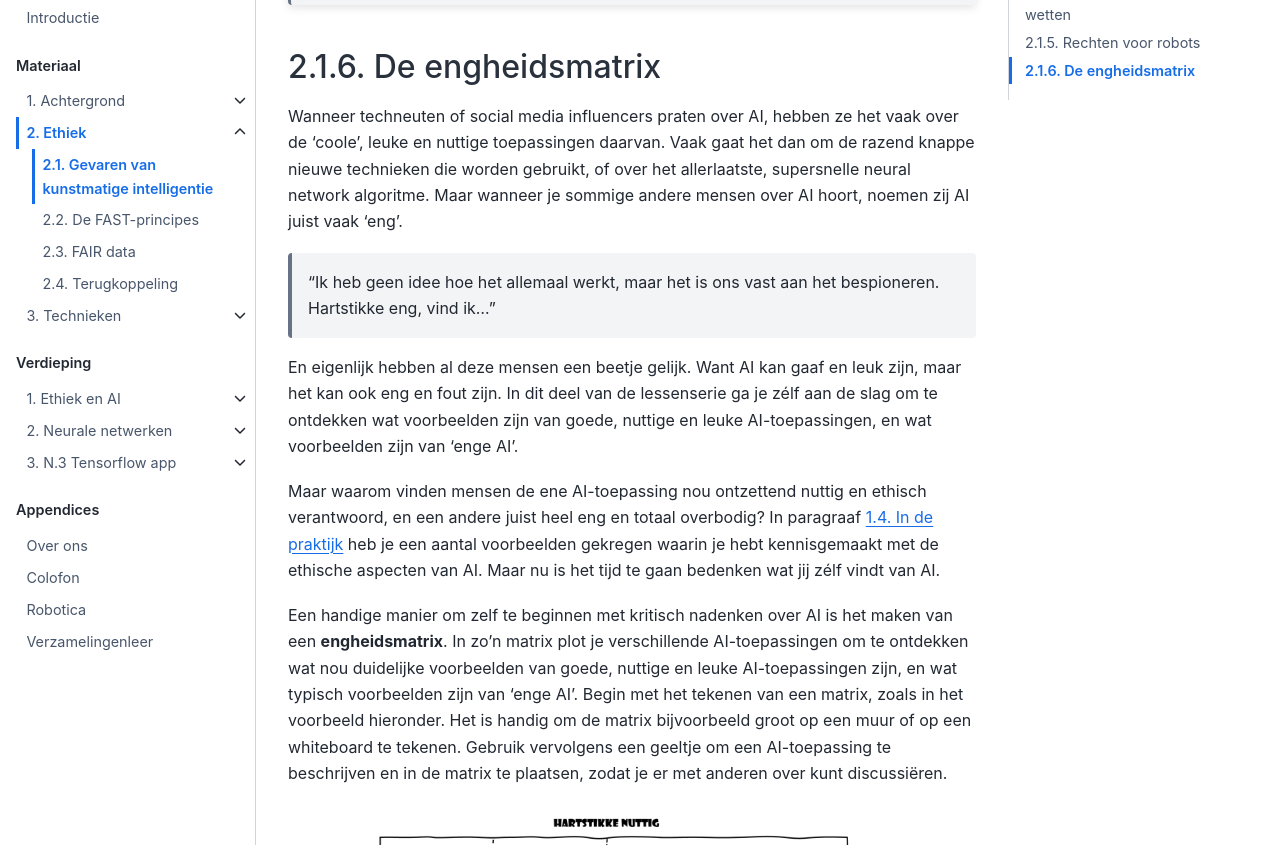
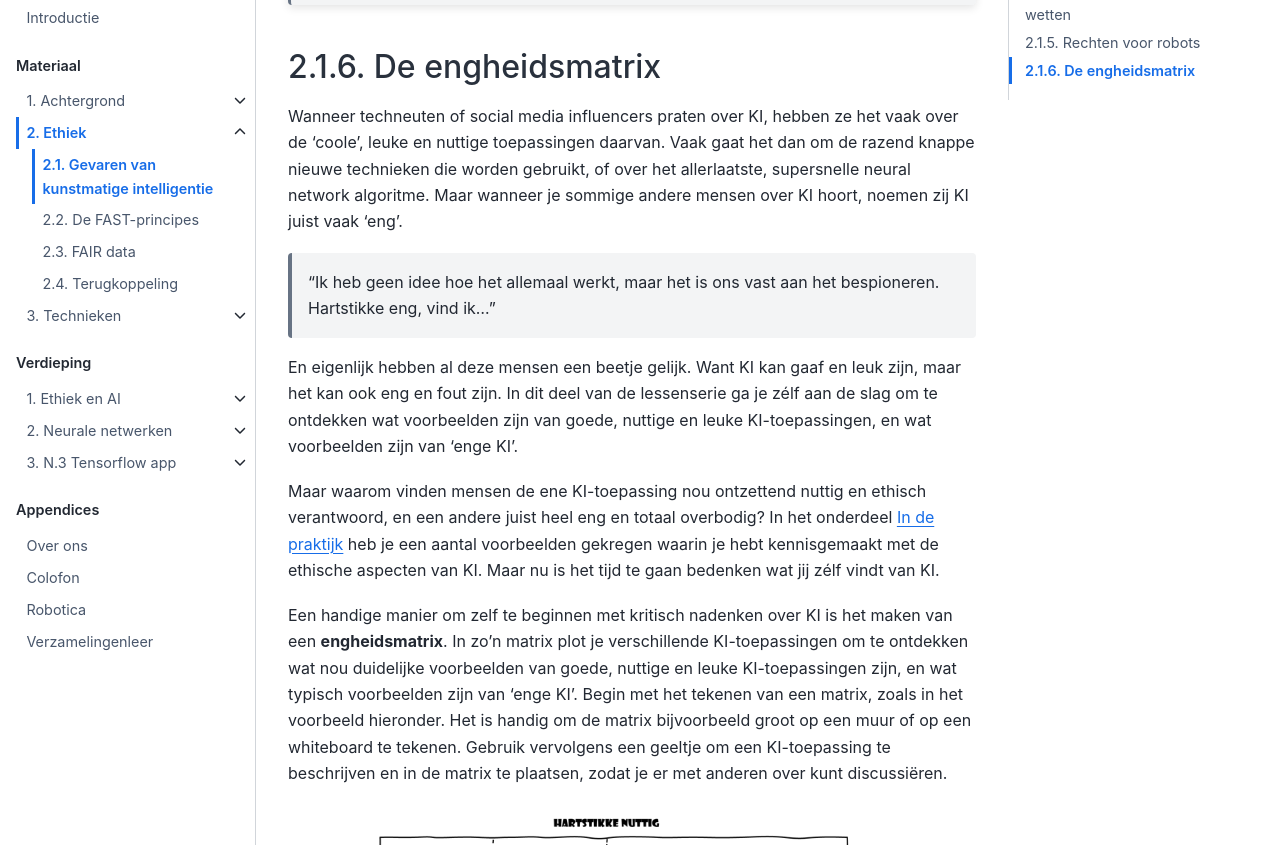
Before and after one commit to eelcodijkstra/ccbook, a Jupyter Book: the page built from ethiek/gevaren.md, in a window 1280 px wide and 1400 px high, scrolled down 4615 px. Shown: the part 154-999 px from the top of the window. Built offline with Jupyter Book 1.0.4 settings and Sphinx 7.4.7 and the Sphinx Book theme 1.1.4, drawn with Linux system fonts in a browser that asks for light colours; some of the changed text lies outside the part shown.

Commit message:
Eerste secties Ethiek verwerkt.

```diff
--- a/ethiek/gevaren.md
+++ b/ethiek/gevaren.md
@@ -1,11 +1,11 @@
 (ethiek-gevaren)=
 # Gevaren van kunstmatige intelligentie
 
-*Skynet, HAL 9000, V.I.K.I., the Matrix*, misschien ken je er zelf ook nog wel een paar: kwaadaardige kunstmatige intelligentie en robots. Het is al tijden een populair thema in sciencefictionboeken en -films. Natuurlijk zijn de situaties in deze films allemaal verzonnen, maar er zijn wetenschappers die echt vrezen dat denkende computers zich ooit tegen de mensheid zullen keren. Allereerst kun je je afvragen of computers wel intelligenter kunnen worden dan mensen, of dat computers überhaupt intelligent kunnen zijn (daarover later meer). Toch blijft het een interessant onderwerp van debat en houden mensen zich ermee bezig. Het moment dat computers slimmer worden dan de mens wordt de **technologische singulariteit** genoemd.
+*Skynet, HAL 9000, V.I.K.I., the Matrix*, misschien ken je er zelf ook nog wel een paar: kwaadaardige kunstmatige intelligentie en robots. Het is al tijden een populair thema in sciencefictionboeken en -films. Natuurlijk zijn de situaties in deze films allemaal verzonnen, maar er zijn wetenschappers die echt vrezen dat denkende computers zich ooit tegen de mensheid zullen keren. Allereerst kun je je afvragen of computers wel intelligenter kunnen worden dan mensen, of dat computers überhaupt intelligent kunnen zijn (daarover later meer). Toch blijft het een interessant onderwerp van debat en houden mensen zich ermee bezig. Het moment dat computers slimmer worden dan de mens wordt de [**technologische singulariteit**](https://en.wikipedia.org/wiki/Technological_singularity) genoemd.
 
 Is het eigenlijk wel logisch om bang te zijn voor superslimme computers? Misschien zorgen hyperintelligente computers in hun wijsheid juist wel voor vrede en harmonie. We weten het niet en misschien komen we er nooit achter.
 
-Maar ook minder intelligente vormen van AI zouden kunnen worden ingezet om de mensheid te benadelen. Wat zal een AI-robot besluiten als je deze slechts één taak geeft en wel de volgende: zorg dat er geen overbodige CO₂ wordt uitgestoten? De robot zou kunnen concluderen dat de gehele mensheid moet worden uitgeroeid.
+Maar ook minder intelligente vormen van KI zouden kunnen worden ingezet om de mensheid te benadelen. Wat zal een KI-robot besluiten als je deze slechts één taak geeft en wel de volgende: zorg dat er geen overbodige CO₂ wordt uitgestoten? De robot zou kunnen concluderen dat de gehele mensheid moet worden uitgeroeid.
 
 ## Misbruik van computers
 
@@ -15,9 +15,9 @@ Wat in elk geval wél een realistisch puntje van zorg is, is misbruik van kunstm
 
 “Computers maken geen fouten, het zijn mensen die computers programmeren die fouten maken.” Je kent deze uitspraak misschien wel, en grotendeels klopt hij ook. Computerprogramma’s doen altijd precies waarvoor ze geprogrammeerd zijn. Toch ligt dit met kunstmatige intelligentie net iets anders. Bij kunstmatige intelligentie worden de acties van de software niet van tevoren geprogrammeerd, maar komt de software tot acties die deze zichzelf aanleert. In dit leerproces kunnen ongewenste fouten optreden. Het gevaar is hier dat mensen te veel gaan vertrouwen op kunstmatige intelligentie.
 
-Een leuke anekdote gaat over een groep AI-robots op wieltjes, die moeten proberen elkaar zo min mogelijk te raken in een speelveld. De robots leren op een gegeven moment dat stilstaan de beste oplossing is. Geweldig bedacht, maar niet wat de ontwikkelaars in gedachten hadden. Een ander verrassend resultaat was de studie die [OpenAI](https://openai.com/blog/emergent-tool-use/) heeft gedaan naar AI in een "hide and seek" gamewereld. Na een tijd kwam de AI achter bugs in de software van de geprogrammeerde wereld, waardoor ze verder en hoger konden komen dan bedoeld.
+Een leuke anekdote gaat over een groep KI-robots op wieltjes, die moeten proberen elkaar zo min mogelijk te raken in een speelveld. De robots leren op een gegeven moment dat stilstaan de beste oplossing is. Geweldig bedacht, maar niet wat de ontwikkelaars in gedachten hadden. Een ander verrassend resultaat was de studie die [OpenAI](https://openai.com/blog/emergent-tool-use/) heeft gedaan naar KI in een "hide and seek" gamewereld. Na een tijd kwam de KI achter bugs in de software van de geprogrammeerde wereld, waardoor ze verder en hoger konden komen dan bedoeld.
 
-Hiernaast vind je een artikel over een dodelijk ongeval door een ‘zelfrijdende’ auto. In het artikel staat een goed voorbeeld van een foutje van kunstmatige intelligentie met een treurig gevolg. Nu gaat het in dit voorbeeld over één slachtoffer, maar wat kan er allemaal niet misgaan als de straten straks overspoeld worden met zelfrijdende auto’s? Zelfs al zou een zelfrijdende auto minder fouten maken dan een mens, dan nog rest na een dergelijk ongeluk de vervelende vraag: wie is er verantwoordelijk voor de schade bij een ongeval? Is dat de eigenaar van de kunstmatig intelligente auto? Of is dat de programmeur van de software in de auto? Of misschien de kunstmatige intelligentie zelf?
+Via [deze link](https://nos.nl/artikel/2114618-eerste-dode-door-zelfrijdende-auto.html) vind je een artikel over een dodelijk ongeval door een ‘zelfrijdende’ auto. In het artikel staat een goed voorbeeld van een foutje van kunstmatige intelligentie met een treurig gevolg. Nu gaat het in dit voorbeeld over één slachtoffer, maar wat kan er allemaal niet misgaan als de straten straks overspoeld worden met zelfrijdende auto’s? Zelfs al zou een zelfrijdende auto minder fouten maken dan een mens, dan nog rest na een dergelijk ongeluk de vervelende vraag: wie is er verantwoordelijk voor de schade bij een ongeval? Is dat de eigenaar van de kunstmatig intelligente auto? Of is dat de programmeur van de software in de auto? Of misschien de kunstmatige intelligentie zelf?
 
 [https://nos.nl/artikel/2114618-eerste-dode-door-zelfrijdende-auto.html](https://nos.nl/artikel/2114618-eerste-dode-door-zelfrijdende-auto.html)
 
@@ -43,7 +43,7 @@ Hiernaast vind je een artikel over een dodelijk ongeval door een ‘zelfrijdende
 
 We hebben net stilgestaan bij mogelijke gevaren uit de hoek van kunstmatige intelligentie. Als slimme computers echt deel gaan uitmaken van onze samenleving, zullen er dingen moeten veranderen. Er zullen nieuwe afspraken gemaakt moeten worden. Bijvoorbeeld over wie wanneer verantwoordelijk is bij een ongeluk met een robot. Of wat een slimme computer wel of niet mag doen.
 
-Er wordt hierbij vaak verwezen naar Isaac Asimov en zijn drie wetten van de robotica. Hoewel Asimov deze wetten in een sciencefictionboek (*I, Robot*) publiceerde, is er vaak serieus over nagedacht. De wetten zijn bedoeld om mensen te beschermen tegen intelligente computers. Hieronder staan ze:
+Er wordt hierbij vaak verwezen naar Isaac Asimov en zijn drie wetten van de robotica. Hoewel Asimov deze wetten in een sciencefictionboek ([*I, Robot*](https://nl.wikipedia.org/wiki/Ik,_robot)) publiceerde, is er vaak serieus over nagedacht. De wetten zijn bedoeld om mensen te beschermen tegen intelligente computers. Hieronder staan ze:
 
 :::{admonition} Wetten van Asimov
 :class: tip
@@ -124,16 +124,16 @@ Het mooie van filosofie is dat je overal over kunt en mag denken, hoe bizar iets
 
 ## De engheidsmatrix
 
-Wanneer techneuten of social media influencers praten over AI, hebben ze het vaak over de ‘coole’, leuke en nuttige toepassingen daarvan. Vaak gaat het dan om de razend knappe nieuwe technieken die worden gebruikt, of over het allerlaatste, supersnelle neural network algoritme. Maar wanneer je sommige andere mensen over AI hoort, noemen zij AI juist vaak ‘eng’.
+Wanneer techneuten of social media influencers praten over KI, hebben ze het vaak over de ‘coole’, leuke en nuttige toepassingen daarvan. Vaak gaat het dan om de razend knappe nieuwe technieken die worden gebruikt, of over het allerlaatste, supersnelle neural network algoritme. Maar wanneer je sommige andere mensen over KI hoort, noemen zij KI juist vaak ‘eng’.
 
 > “Ik heb geen idee hoe het allemaal werkt, maar het is ons vast aan het bespioneren. Hartstikke eng, vind ik…”
 >
 
-En eigenlijk hebben al deze mensen een beetje gelijk. Want AI kan gaaf en leuk zijn, maar het kan ook eng en fout zijn. In dit deel van de lessenserie ga je zélf aan de slag om te ontdekken wat voorbeelden zijn van goede, nuttige en leuke AI-toepassingen, en wat voorbeelden zijn van ‘enge AI’.
+En eigenlijk hebben al deze mensen een beetje gelijk. Want KI kan gaaf en leuk zijn, maar het kan ook eng en fout zijn. In dit deel van de lessenserie ga je zélf aan de slag om te ontdekken wat voorbeelden zijn van goede, nuttige en leuke KI-toepassingen, en wat voorbeelden zijn van ‘enge KI’.
 
-Maar waarom vinden mensen de ene AI-toepassing nou ontzettend nuttig en ethisch verantwoord, en een andere juist heel eng en totaal overbodig? In paragraaf [1.4. In de praktijk](https://www.notion.so/1-4-In-de-praktijk-86f01e9c495f456cadb11a2ff7bba1cc) heb je een aantal voorbeelden gekregen waarin je hebt kennisgemaakt met de ethische aspecten van AI. Maar nu is het tijd te gaan bedenken wat jij zélf vindt van AI.
+Maar waarom vinden mensen de ene KI-toepassing nou ontzettend nuttig en ethisch verantwoord, en een andere juist heel eng en totaal overbodig? In het onderdeel [](ki-in-de-praktijk) heb je een aantal voorbeelden gekregen waarin je hebt kennisgemaakt met de ethische aspecten van KI. Maar nu is het tijd te gaan bedenken wat jij zélf vindt van KI.
 
-Een handige manier om zelf te beginnen met kritisch nadenken over AI is het maken van een **engheidsmatrix**. In zo'n matrix plot je verschillende AI-toepassingen om te ontdekken wat nou duidelijke voorbeelden van goede, nuttige en leuke AI-toepassingen zijn, en wat typisch voorbeelden zijn van ‘enge AI’. Begin met het tekenen van een matrix, zoals in het voorbeeld hieronder. Het is handig om de matrix bijvoorbeeld groot op een muur of op een whiteboard te tekenen. Gebruik vervolgens een geeltje om een AI-toepassing te beschrijven en in de matrix te plaatsen, zodat je er met anderen over kunt discussiëren.
+Een handige manier om zelf te beginnen met kritisch nadenken over KI is het maken van een **engheidsmatrix**. In zo'n matrix plot je verschillende KI-toepassingen om te ontdekken wat nou duidelijke voorbeelden van goede, nuttige en leuke KI-toepassingen zijn, en wat typisch voorbeelden zijn van ‘enge KI’. Begin met het tekenen van een matrix, zoals in het voorbeeld hieronder. Het is handig om de matrix bijvoorbeeld groot op een muur of op een whiteboard te tekenen. Gebruik vervolgens een geeltje om een KI-toepassing te beschrijven en in de matrix te plaatsen, zodat je er met anderen over kunt discussiëren.
 
 :::{figure} figs/ethiek-engheidsmatrix2.png
 :width: 600
@@ -143,11 +143,11 @@ De engheidsmatrix
 
 :::{admonition} 🛠 Groepsopdracht
 
-1. Probeer eens de AI-toepassing [Quick, Draw!](https://quickdraw.withgoogle.com/) van Google in de matrix te plaatsen: dat is echt nog niet zo gemakkelijk. Hoe gaat Google met je gegevens om? Ga jij de Privacy Policy van Google doorspitten voordat je iets tekent? En hoe zit het met het nut van deze AI-toepassing?
-2. Geef op het geeltje ook aan hoe je je keuzes maakt. Welke criteria gebruik je om *Quick, Draw!* op de horizontale as te plaatsen? Wanneer noem jij een AI-systeem eng, en wanneer vind je een systeem ethisch verantwoord? En welke criteria gebruik je om een AI-toepassing op de verticale as te plotten? Hoe bepaal je het nut van een AI-systeem? Onderbouw de keuzes die je maakt.
-3. In paragraaf [1.4. In de praktijk](https://www.notion.so/1-4-In-de-praktijk-86f01e9c495f456cadb11a2ff7bba1cc) hebben wij bepaalde uitspraken bij de voorbeelden gedaan. Plaats jouw mening over deze voorbeelden in de matrix.
+1. Probeer eens de KI-toepassing [Quick, Draw!](https://quickdraw.withgoogle.com/) van Google in de matrix te plaatsen: dat is echt nog niet zo gemakkelijk. Hoe gaat Google met je gegevens om? Ga jij de Privacy Policy van Google doorspitten voordat je iets tekent? En hoe zit het met het nut van deze KI-toepassing?
+2. Geef op het geeltje ook aan hoe je je keuzes maakt. Welke criteria gebruik je om *Quick, Draw!* op de horizontale as te plaatsen? Wanneer noem jij een KI-systeem eng, en wanneer vind je een systeem ethisch verantwoord? En welke criteria gebruik je om een KI-toepassing op de verticale as te plotten? Hoe bepaal je het nut van een KI-systeem? Onderbouw de keuzes die je maakt.
+3. In het onderdeel [](ki-in-de-praktijk) hebben wij bepaalde uitspraken bij de voorbeelden gedaan. Plaats jouw mening over deze voorbeelden in de matrix.
 4. Vergelijk je keuzes met die van de andere leerlingen en discussieer over de uitkomsten. Waarin verschillen jullie uitkomsten? Kun je aangeven waarom die verschillen er zijn? En waar zijn jullie het eens?
 
-Wil je meer weten over de engheidsmatrix en hoe je die kunt gebruiken om het nut en de ethische aspecten van een AI-toepassing in kaart te brengen? In het keuzedeel [E. Ethiek en AI](https://www.notion.so/E-Ethiek-en-AI-040d6779dbd947afa6ca13872c54245b)  gaan we verder op de matrix in.
+Wil je meer weten over de engheidsmatrix en hoe je die kunt gebruiken om het nut en de ethische aspecten van een KI-toepassing in kaart te brengen? In het keuzedeel [](verdieping-ethiek)  gaan we verder op de matrix in.
 
 :::
```
Also changed, not shown: ethiek/ethiek.md (+7 -7 lines).
